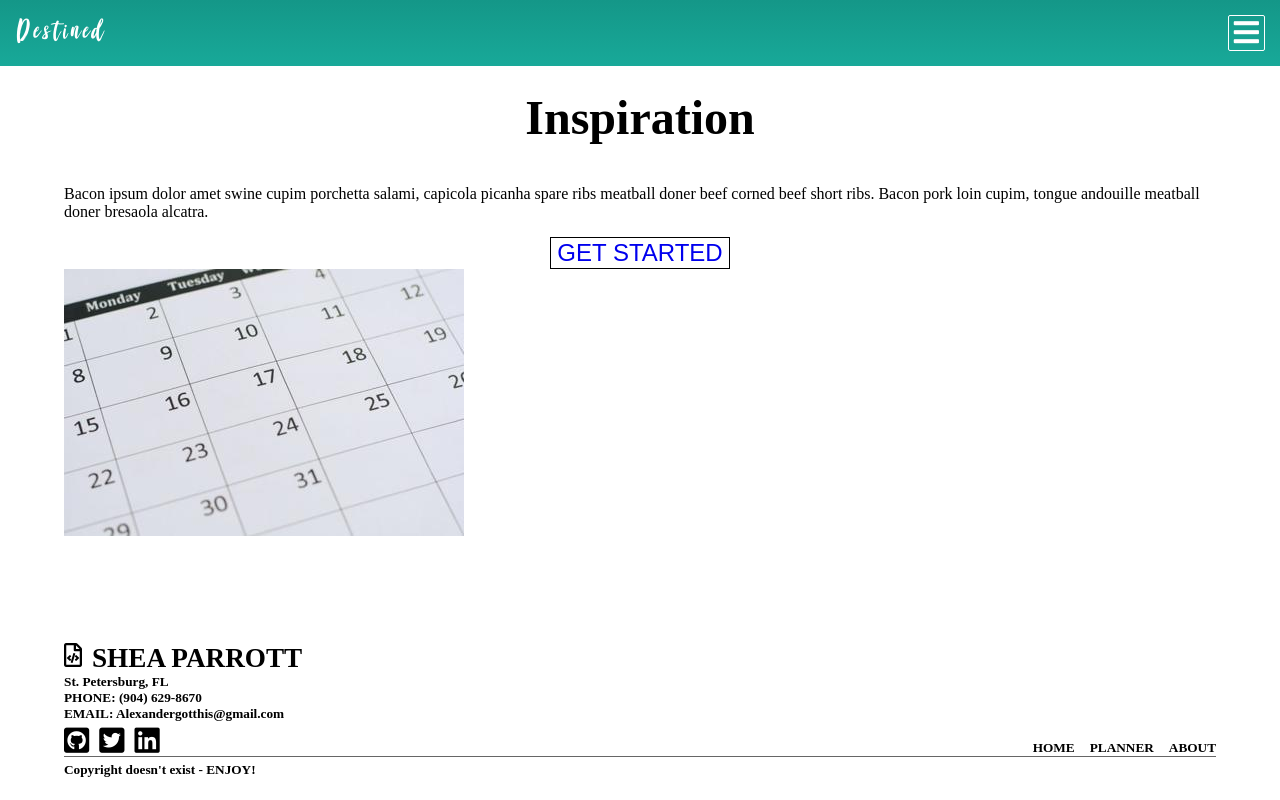
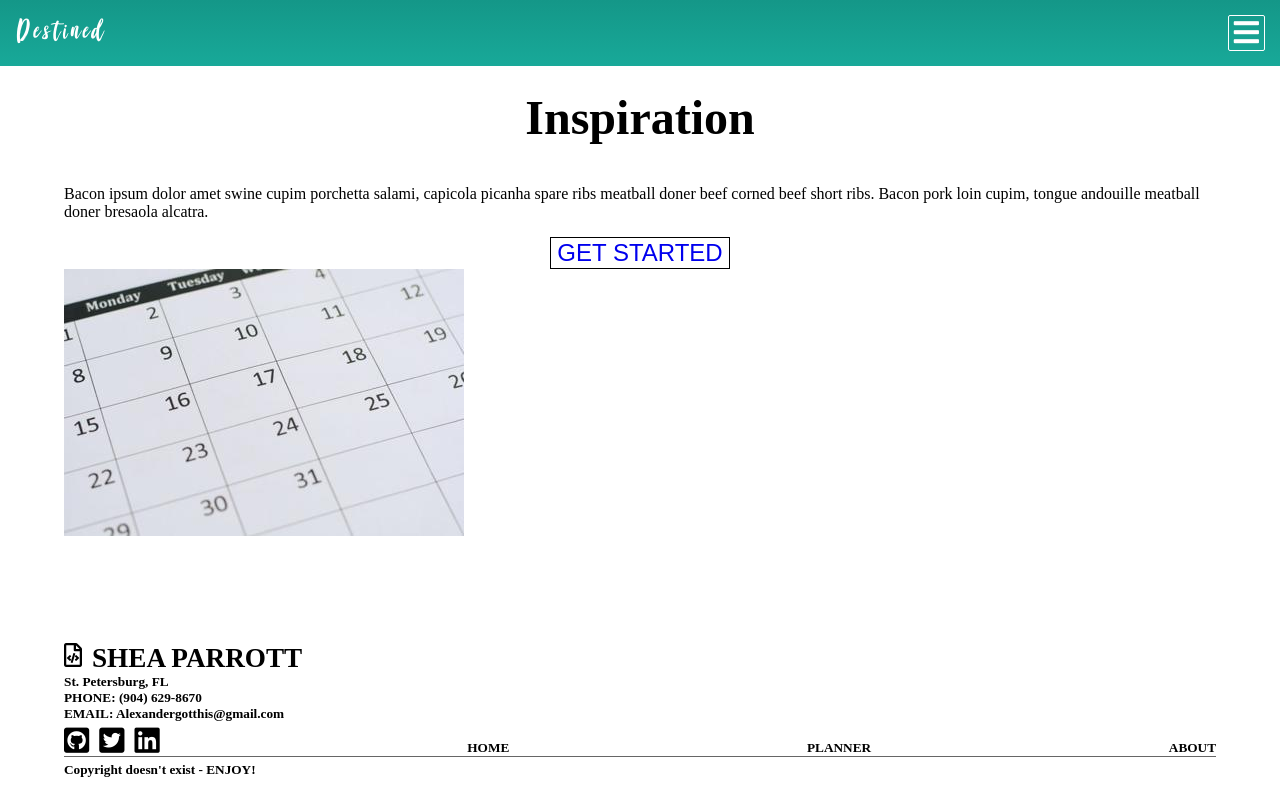
Before and after one commit to SheaParrott/Angular-Weekly-Planner, an Angular app: page / in a window 1280 px wide. Built offline with nearby package versions, Linux system fonts and the light colour scheme.

Commit message:
pulling navigation options from service for the header and footer.

```diff
--- a/src/app/contact/contact.component.html
+++ b/src/app/contact/contact.component.html
@@ -16,10 +16,8 @@
       <i class="fab fa-twitter-square"></i>
       <i class="fab fa-linkedin"></i>
     </div>
-    <div class="footerRow">
-      <h5>HOME</h5>
-      <h5>PLANNER</h5>
-      <h5>ABOUT</h5>
+    <div class="footerRow" *ngFor="let nav of navigation">
+      <h5 [routerLink]="[nav.url]">{{ nav.name }}</h5>
     </div>
   </div>
   <div class="line"></div>
--- a/src/app/contact/contact.component.ts
+++ b/src/app/contact/contact.component.ts
@@ -1,4 +1,5 @@
-import { Component, OnInit } from '@angular/core';
+import { Component, OnInit } from '@angular/core'
+import { StoreService } from '../store.service'
 
 @Component({
   selector: 'app-contact',
@@ -6,10 +7,10 @@ import { Component, OnInit } from '@angular/core';
   styleUrls: ['./contact.component.scss']
 })
 export class ContactComponent implements OnInit {
-
-  constructor() { }
+  navigation: Array<any>
+  constructor(private data: StoreService) {}
 
   ngOnInit() {
+    this.navigation = this.data.navigation
   }
-
 }
--- a/src/app/nav/nav.component.ts
+++ b/src/app/nav/nav.component.ts
@@ -1,5 +1,6 @@
 import { Component, OnInit } from '@angular/core'
 import { Navigation } from 'selenium-webdriver'
+import { StoreService } from '../store.service'
 
 @Component({
   selector: 'app-nav',
@@ -9,43 +10,46 @@ import { Navigation } from 'selenium-webdriver'
 export class NavComponent implements OnInit {
   title = 'Destined'
   hamburgerMenu: boolean = false
-  currentDay: any = new Date()
-  navigation = [
-    {
-      name: 'HOME',
-      url: '/',
-      show: false,
-      options: [{ name: 'FEATURES', url: '/' }, { name: 'CONTACT', url: '/' }]
-    },
-    {
-      name: 'PLANNER',
-      url: '/planner',
-      show: false,
-      options: [
-        { name: 'DAY', url: `/planner/day/${this.currentDay}` },
-        { name: 'UPCOMING', url: '/upcoming' }
-      ]
-    },
-    {
-      name: 'ABOUT',
-      url: '/about',
-      show: false,
-      options: [{ name: 'MISSION', url: '/' }, { name: 'CREATOR', url: '/' }]
-    }
-  ]
+  navigation: Array<any>
+  // currentDay: any = new Date()
+  // navigation = [
+  //   {
+  //     name: 'HOME',
+  //     url: '/',
+  //     show: false,
+  //     options: [{ name: 'FEATURES', url: '/' }, { name: 'CONTACT', url: '/' }]
+  //   },
+  //   {
+  //     name: 'PLANNER',
+  //     url: '/planner',
+  //     show: false,
+  //     options: [
+  //       { name: 'DAY', url: `/planner/day/${this.currentDay}` },
+  //       { name: 'UPCOMING', url: '/upcoming' }
+  //     ]
+  //   },
+  //   {
+  //     name: 'ABOUT',
+  //     url: '/about',
+  //     show: false,
+  //     options: [{ name: 'MISSION', url: '/' }, { name: 'CREATOR', url: '/' }]
+  //   }
+  // ]
   //   <!-- each navigation option have a drop down to take you to different sections of page/ display different options -->
   // <!-- home: home, features, contact -->
   // <!-- Planner: week(will have the week and 3 soonest upcoming events with a click to see all), day, upcoming events (include option for linking to google calendar) -->
   // <!-- about: mission statement, contact, creator -->
-  constructor() {}
+  constructor(private data: StoreService) {}
 
-  ngOnInit() {}
+  ngOnInit() {
+    this.navigation = this.data.navigation
+  }
 
   _hamburgerMenu = () => {
     this.hamburgerMenu = !this.hamburgerMenu
     if (!this.hamburgerMenu) {
-      for (let i = 0; i < this.navigation.length; i++) {
-        this.navigation[i].show = false
+      for (let i = 0; i < this.data.navigation.length; i++) {
+        this.data.navigation[i].show = false
       }
     }
   }
--- a/src/app/store.service.ts
+++ b/src/app/store.service.ts
@@ -19,6 +19,30 @@ export class StoreService {
     { number: 10; name: 'November'; days: 30 },
     { number: 11; name: 'December'; days: 31 }
   ]
+  currentDay: any = new Date()
+  navigation = [
+    {
+      name: 'HOME',
+      url: '/',
+      show: false,
+      options: [{ name: 'FEATURES', url: '/' }, { name: 'CONTACT', url: '/' }]
+    },
+    {
+      name: 'PLANNER',
+      url: '/planner',
+      show: false,
+      options: [
+        { name: 'DAY', url: `/planner/day/${this.currentDay}` },
+        { name: 'UPCOMING', url: '/upcoming' }
+      ]
+    },
+    {
+      name: 'ABOUT',
+      url: '/about',
+      show: false,
+      options: [{ name: 'MISSION', url: '/' }, { name: 'CREATOR', url: '/' }]
+    }
+  ]
 
   constructor() {}
 
```
